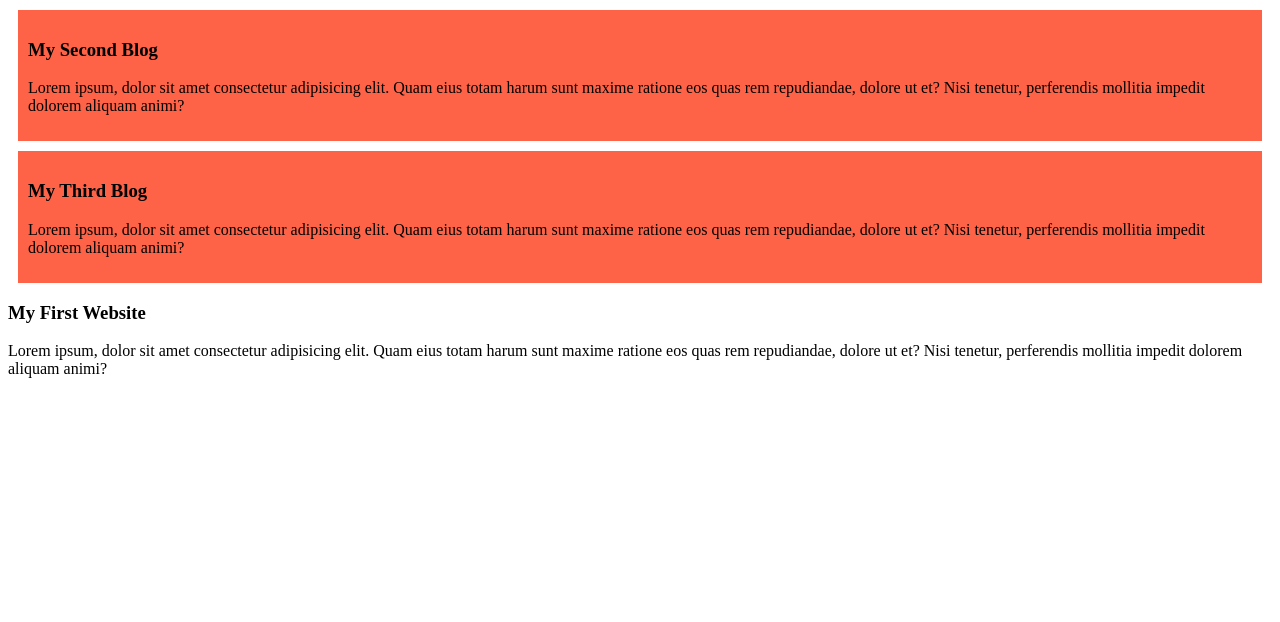
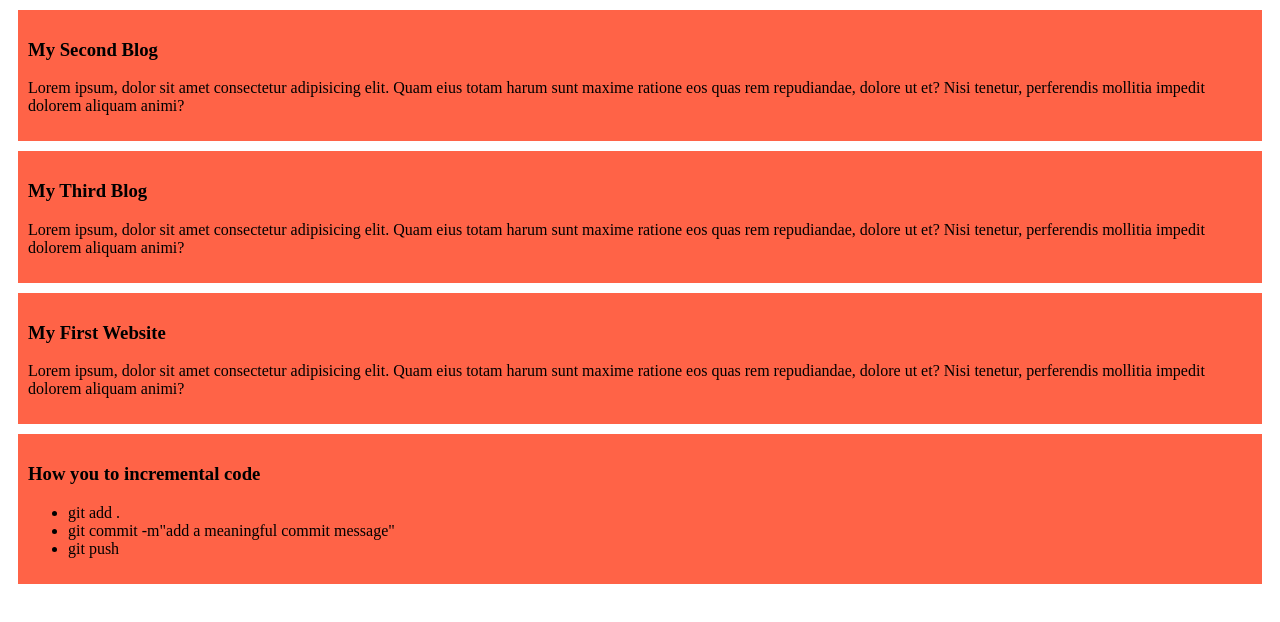
Before and after one commit to istiyak08/my-simple-website, a plain HTML site: page index.html in a window 1280 px wide. Drawn offline with Linux system fonts and the light colour scheme.

Commit message:
added a list to push code

```diff
--- a/index.html
+++ b/index.html
@@ -15,8 +15,17 @@
         <h3>My Third Blog </h3>
         <p>Lorem ipsum, dolor sit amet consectetur adipisicing elit. Quam eius totam harum sunt maxime ratione eos quas rem repudiandae, dolore ut et? Nisi tenetur, perferendis mollitia impedit dolorem aliquam animi?</p>
     </div>
+     <div>
         <h3>My First Website</h3>
         <p>Lorem ipsum, dolor sit amet consectetur adipisicing elit. Quam eius totam harum sunt maxime ratione eos quas rem repudiandae, dolore ut et? Nisi tenetur, perferendis mollitia impedit dolorem aliquam animi?</p>
     </div>
+    <div>
+        <h3>How you to incremental code </h3>
+        <ul>
+           <li>git add .</li>
+           <li>git commit -m"add a meaningful commit message"</li>
+           <li>git push</li>
+        </ul>
+    </div>
 </body>
 </html>
```
